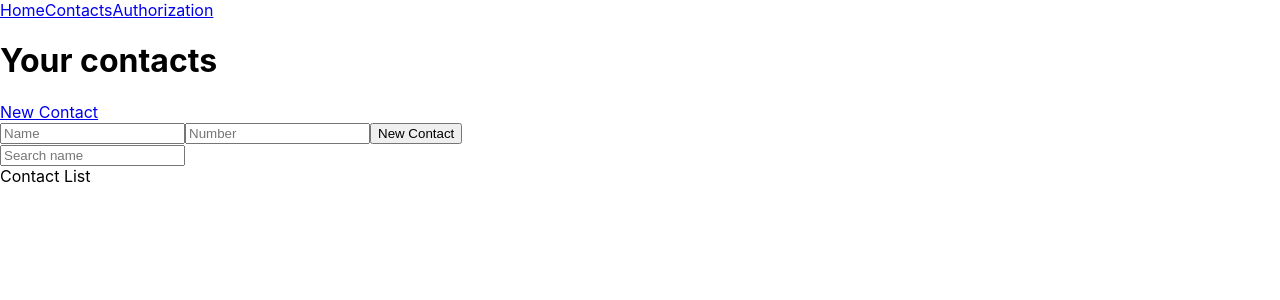
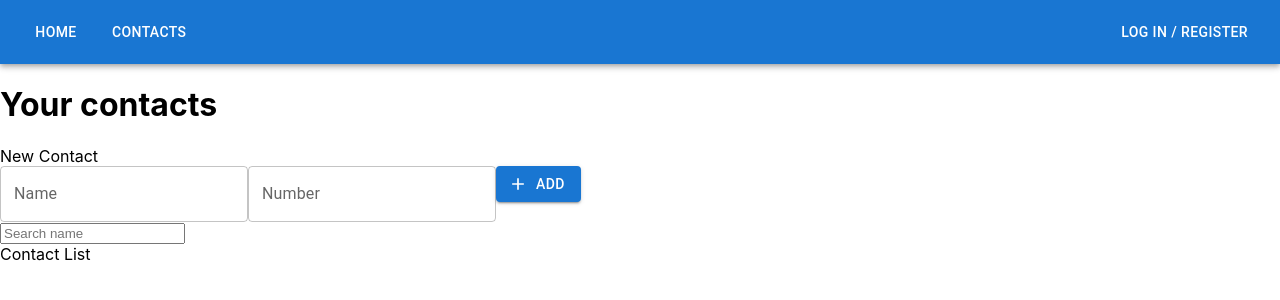
Before and after one commit to b01ma/goit-react-hw-08-phonebook, a React (Create React App) app: page /goit-react-hw-08-phonebook/contacts/newContact in a window 1280 px wide. Shown: the top 300 px of the page. Built offline with nearby package versions, Linux system fonts and the light colour scheme.

Commit message:
start to use MUI for styling

```diff
--- a/package.json
+++ b/package.json
@@ -4,6 +4,11 @@
   "private": true,
   "homepage": "https://edbx.github.io/goit-react-hw-08-phonebook/",
   "dependencies": {
+    "@emotion/react": "^11.10.4",
+    "@emotion/styled": "^11.10.4",
+    "@fontsource/roboto": "^4.5.8",
+    "@mui/icons-material": "^5.10.3",
+    "@mui/material": "^5.10.3",
     "@reduxjs/toolkit": "^1.8.5",
     "@testing-library/jest-dom": "^5.16.1",
     "@testing-library/react": "^12.1.2",
--- a/src/components/App.jsx
+++ b/src/components/App.jsx
@@ -5,15 +5,13 @@ import Authorithation from 'pages/Auth/Authorithation';
 import LoginForm from './LogininForm/LoginForm';
 import RegisterForm from './RegisterForm/RegisterForm';
 import NewContactForm from './NewContactForm/NewContactForm';
+import AppNavBar from './AppBar/AppBar';
+import ButtonAppBar from './AppBar/AppBar';
 
 export const App = () => {
   return (
     <div>
-      <nav>
-        <NavLink to="/">Home</NavLink>
-        <NavLink to="/contacts">Contacts</NavLink>
-        <NavLink to="/auth">Authorization</NavLink>
-      </nav>
+      <ButtonAppBar />
 
       <Routes>
         <Route path="/" element={<Home />} />
--- /dev/null
+++ b/src/components/AppBar/AppBar.jsx
@@ -0,0 +1,49 @@
+// import { Box, AppBar } from '@mui/material';
+// import React from 'react';
+// import { NavLink } from 'react-router-dom';
+
+// const AppNavBar = () => {
+//   return (
+//     <div>
+
+//       <nav>
+//         <NavLink to="/">Home</NavLink>
+//         <NavLink to="/contacts">Contacts</NavLink>
+//         <NavLink to="/auth">Authorization</NavLink>
+//       </nav>
+//     </div>
+//   );
+// };
+
+// export default AppNavBar;
+
+import AppBar from '@mui/material/AppBar';
+import Box from '@mui/material/Box';
+import Toolbar from '@mui/material/Toolbar';
+import Typography from '@mui/material/Typography';
+import Button from '@mui/material/Button';
+import { Link } from '@mui/material';
+import { NavLink } from 'react-router-dom';
+
+export default function ButtonAppBar() {
+  return (
+    <Box sx={{ flexGrow: 1 }}>
+      <AppBar position="static">
+        <Toolbar sx={{ display: 'flex', justifyContent: 'space-between' }}>
+          <Box sx={{ display: 'flex' }}>
+            <Button color="inherit" sx={{ mr: 2 }}>
+              <NavLink to="/">Home</NavLink>
+            </Button>
+            <Button color="inherit" sx={{ mr: 2 }}>
+              <NavLink to="/contacts">Contacts</NavLink>
+            </Button>
+          </Box>
+
+          <Button color="inherit">
+            <NavLink to="/auth">Log in / Register</NavLink>
+          </Button>
+        </Toolbar>
+      </AppBar>
+    </Box>
+  );
+}
--- a/src/components/NewContactForm/NewContactForm.jsx
+++ b/src/components/NewContactForm/NewContactForm.jsx
@@ -1,12 +1,26 @@
+import { Add } from '@mui/icons-material';
+import { Button, TextField } from '@mui/material';
 import React from 'react';
 
 const NewContactForm = () => {
   return (
     <div>
       <form>
-        <input type="text" name="Name" placeholder="Name" />
-        <input type="number" name="Number" placeholder="Number" />
-        <button type="submit">New Contact</button>
+        <TextField
+          hiddenLabel
+          id="outlined-basic"
+          label="Name"
+          variant="outlined"
+        />
+        <TextField
+          hiddenLabel
+          id="outlined-basic"
+          label="Number"
+          variant="outlined"
+        />
+        <Button variant="contained" startIcon={<Add />}>
+          Add
+        </Button>
       </form>
     </div>
   );
--- a/src/index.css
+++ b/src/index.css
@@ -13,3 +13,8 @@ code {
   font-family: source-code-pro, Menlo, Monaco, Consolas, 'Courier New',
     monospace;
 }
+
+a, a:visited {
+  text-decoration: none;
+  color: inherit;
+}
```
Also changed, not shown: src/components/navBar/navBar.jsx (deleted), 1 other file (tests, documents, lock files or other folders).
